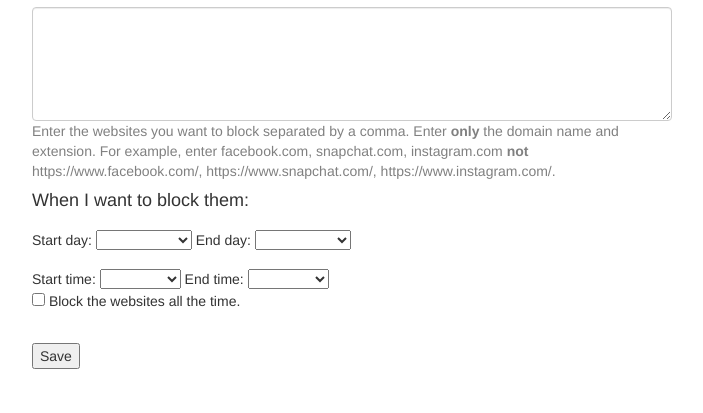
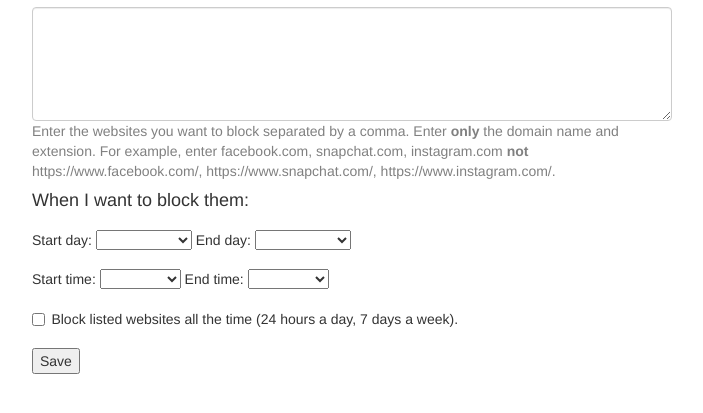
Before and after one commit to gladysum-zz/stop-wasting-time, a browser extension: page options.html in a window 1280 px wide. Shown: the part 79-492 px from the top of the page, without its empty margins (288-991 px from the left). Drawn offline with nearby package versions, Linux system fonts and the light colour scheme.

Commit message:
checkbox styling

```diff
--- a/background.js
+++ b/background.js
@@ -16,7 +16,7 @@ chrome.storage.sync.get({
   endDay = Number(items.endDay);
   websites = items.websites;
   always = items.always;
-console.log(always)
+
   var urlsArray = websites.split(",").map(function(url){return "*://*." + url.trim() + "/*"});
 
   chrome.webRequest.onBeforeRequest.addListener(
--- a/options.html
+++ b/options.html
@@ -95,10 +95,8 @@
     </select>
   </div>
 
-  <div>
-
-      <input type="checkbox" id="check-box"> Block the websites all the time.</input>
-
+  <div class="check-box">
+    <input type="checkbox" id="check-box"><span>Block listed websites all the time (24 hours a day, 7 days a week).</span></input>
   </div>
 
   <div id="status"></div>
--- a/style.css
+++ b/style.css
@@ -19,9 +19,23 @@ h3 {
 }
 
 .button-div {
-  margin-top: 5%;
+  margin-top: 3%;
 }
 
 .help-text {
   color: gray;
 }
+
+.check-box {
+  margin-top: 3%;
+  vertical-align: top;
+}
+
+.check-box span {
+  vertical-align: top;
+  margin-left: 1%;
+}
+
+.check-box input {
+  vertical-align: top;
+}
```
